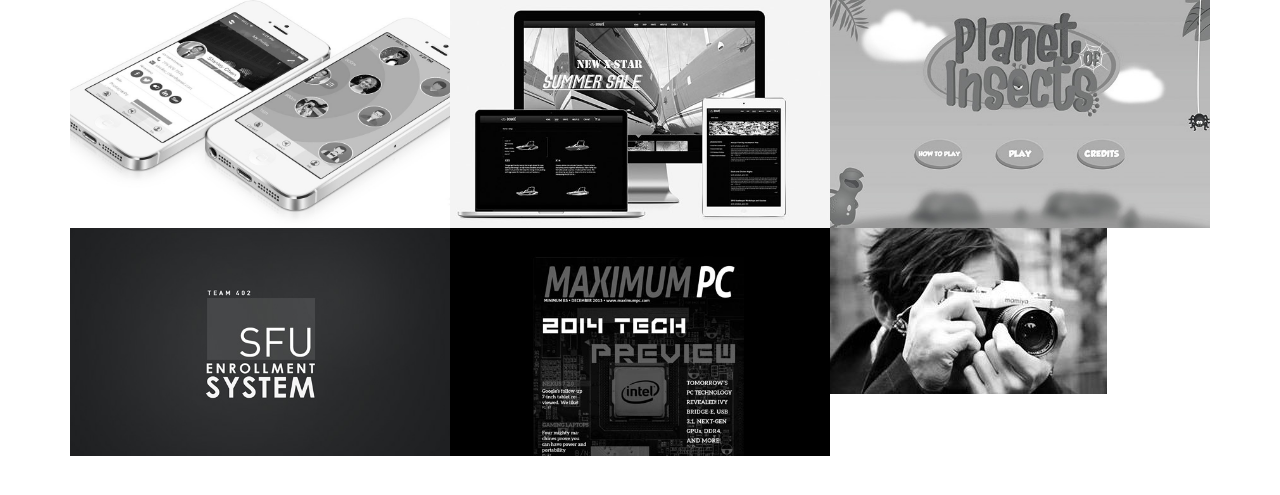
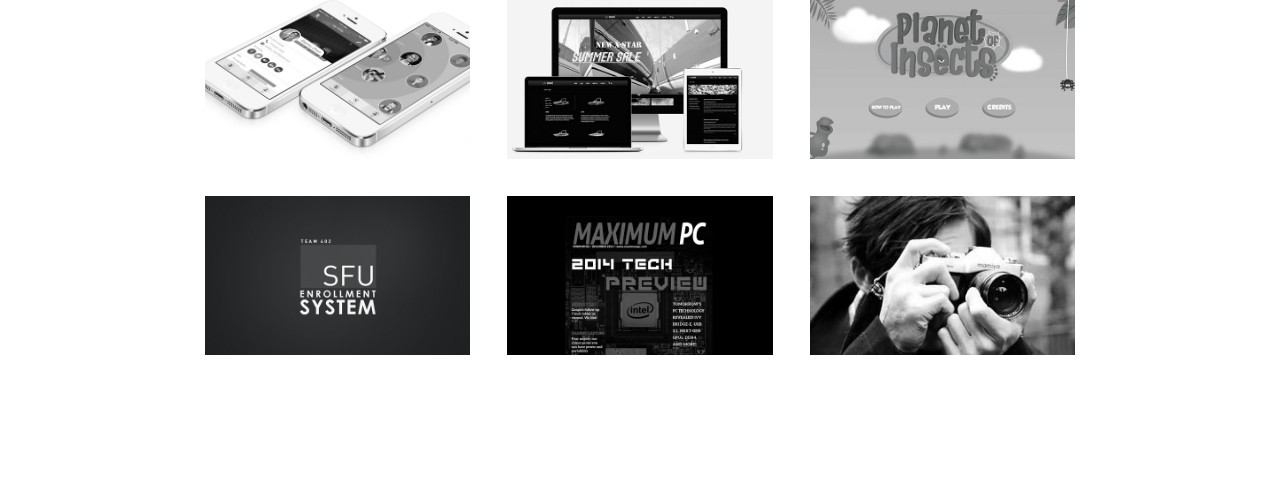
Before and after one commit to pj2009/pengjunp.github.io, a Jekyll site: the page built from index.html, in a window 1280 px wide. Shown: the top 495 px of the page. Built offline with Jekyll 4.4.1, drawn with Linux system fonts in a browser that asks for light colours; some web fonts are replaced.

Commit message:
customize grid system

```diff
--- a/_includes/project-list.html
+++ b/_includes/project-list.html
@@ -1,19 +1,12 @@
 <!-- project item -->
 <div class="project-list">
 	{% for post in site.posts %}
-			<div class="project-item col-lg-4">
+		<div class="project-item col-md-4">
 			<img class="project-img" src="{{ site.url }}/images/{{ post.directory }}/thumb-mono.jpg" alt>
 			<div class="project-overlay">
 				<a class="expand" href="{{ post.url }}">+</a>
+				<!-- <a class="expand" href="{{ post.url }}">{{ post.title }}</a> -->
 			</div>
-
-				<!-- <div class="project-name">
-					<a href="{{ post.url }}">{{ post.title }}</a>
-				</div>
-				<div class="project-type">
-					<a href="{{ post.url }}">{{ post.type[0] }}</a>
-				</div> -->
-
 		</div>
 	{% endfor %}
 </div>
--- a/css/style.css
+++ b/css/style.css
@@ -1,5 +1,16 @@
+.container {
+	max-width: 900px;
+}
+
 .project-item {
+	width: 30.5%;
 	padding: 0;
+	/*margin: 0 4.25% 2em 0;*/
+	margin: 0 4.25% 4.25% 0;
+}
+
+.project-item:nth-child(3n) {
+	margin: 0 0 4.25% 0;
 }
 
 .project-img{
@@ -19,11 +30,11 @@
 	background: rgba(0, 0, 0, 0.8);
 	overflow: hidden;
 
-	-webkit-transition: all 0.8s ease;
-	-moz-transition: all 0.8s ease;
-	-o-transition: all 0.8s ease;
-	-ms-transition: all 0.8s ease;
-	transition: all 0.8s ease;
+	-webkit-transition: all 0.5s ease;
+	-moz-transition: all 0.5s ease;
+	-o-transition: all 0.5s ease;
+	-ms-transition: all 0.5s ease;
+	transition: all 0.5s ease;
 
 	bottom: 0;
 	left: 0;
@@ -36,7 +47,7 @@
 .expand {
 	display: block;
 	position: absolute;
-	z-index: 100;
+	z-index: 30;
 	width: 60px;
 	height: 60px;
 	text-align: center;
@@ -49,7 +60,7 @@
 }
 
 /* overlay original position */
-.project-overlay a.expand {
+.expand {
   left: 0;
   right: 0;
   bottom: 50%;
--- /dev/null
+++ b/js/script.js
@@ -0,0 +1,10 @@
+$(document).ready(function(){
+	// handle the mouseenter functionality
+	$(".project-item").mouseenter(function(){
+		$(this).addClass("hover");
+	})
+	// handle the mouseleave functionality
+	.mouseleave(function(){
+		$(this).removeClass("hover");
+	});
+});
```
Also changed, not shown: _layouts/master.html (+1 -14 lines), 5 other files. Lines whose indentation alone changed are shown as unchanged.
